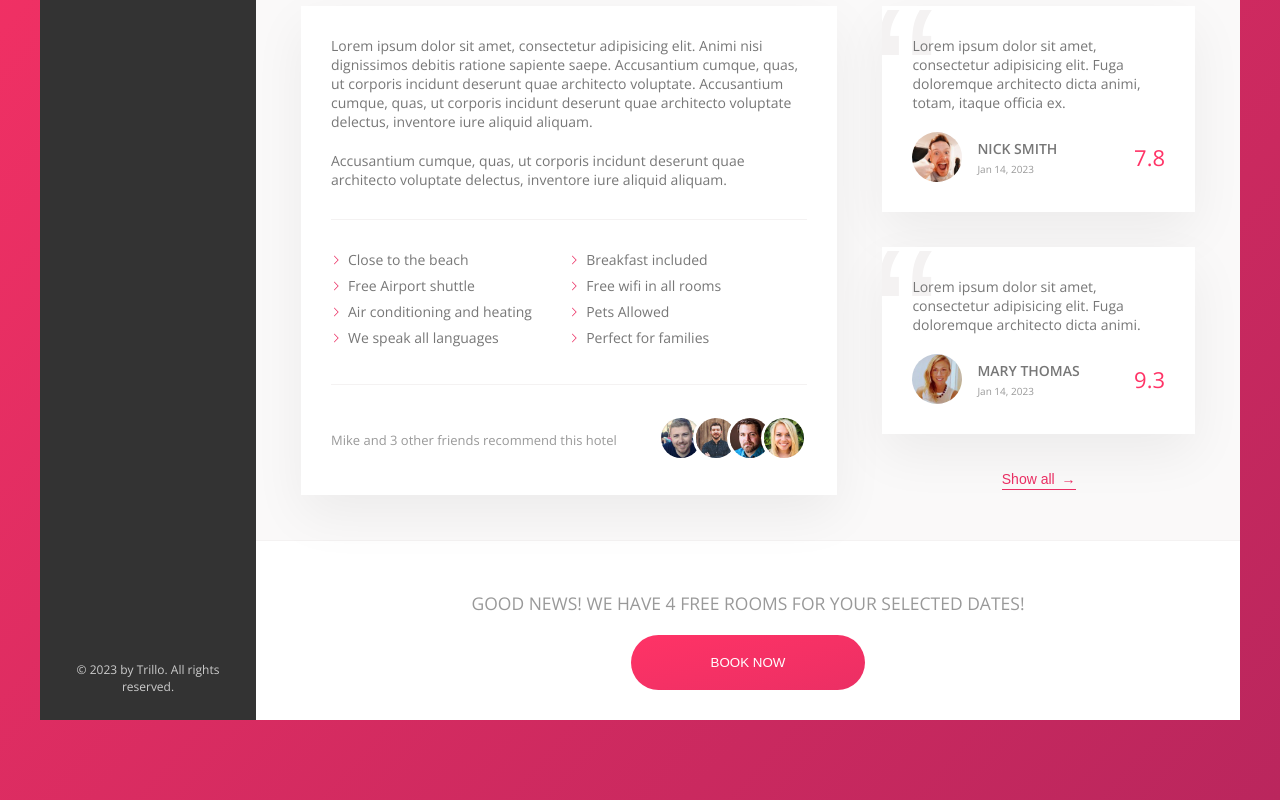
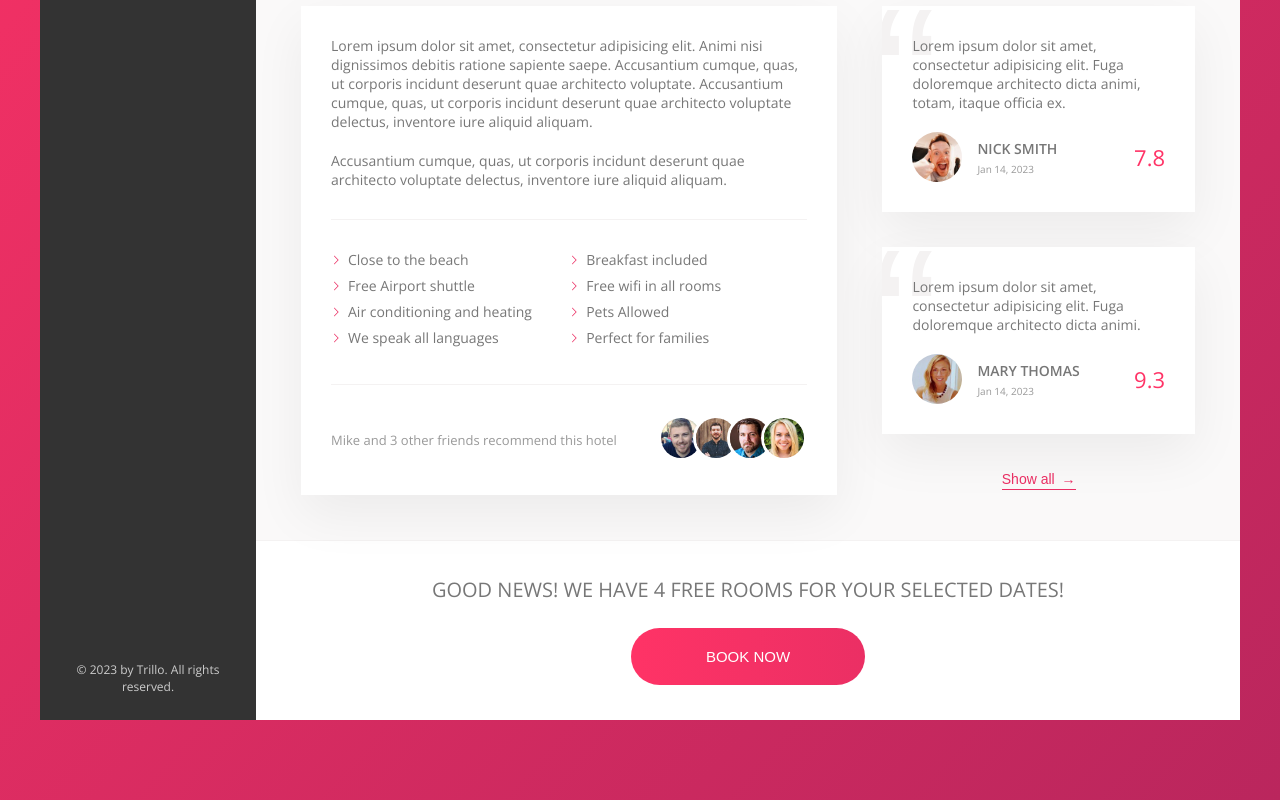
Before and after one commit to NikhilMudgal/Trillo, a website: page index.html in a window 1280 px wide. Shown: the part 636-1436 px from the top of the page. Drawn offline with nearby package versions, Linux system fonts and the light colour scheme.

Commit message:
Designed Action Section(Course)

```diff
--- a/index.html
+++ b/index.html
@@ -189,12 +189,13 @@
                             </div>
                         </div>
                     </div>
-                    <section class="action">
-                        <div class="action__text">
-                            good news! we have 4 free rooms for your selected dates!
-                        </div>
-                        <button class="action__button">Book Now</button>
-                    </section>
+                    <div class="cta">
+                        <h2 class="cta__book-now">good news! we have 4 free rooms for your selected dates! </h2>
+                        <button class="btn">
+                            <span class="btn__visible">Book Now</span>
+                            <span class="btn__invisible">Only 4 Rooms left</span>
+                        </button>
+                    </div>
                 </main>
             </div>
         </div>
--- a/sass/_components.scss
+++ b/sass/_components.scss
@@ -460,26 +460,49 @@
 }
 
 
-////////////////////////////////////
-/// action
+//////////////////////////////
+/// Call to action
 
-.action {
+.cta {
+    padding: 3.5rem;
+    text-align: center;
     background-color: var(--color-white);
-    text-align: center;
-    padding: 3rem 1.5rem;
-    font-size: 1.75rem;
-    &__text {
+    &__book-now {
+        font-size: 2rem;
+        font-weight: 300;
         text-transform: uppercase;
-        color: var(--color-grey-dark-3);
-        padding: 2rem 0;
+        margin-bottom: 2.5rem;
+    }
+}
+
+
+//////////////////////////////////////
+/// call to action button
+
+.btn {
+
+    font-size: 1.5rem;
+    border: none;
+    font-weight: 300;
+    text-transform: uppercase;
+    border-radius: 100px;
+    background-image: linear-gradient(to right, var(--color-primary-light), var(--color-primary));
+    color: var(--color-white);
+    position: relative;
+    overflow: hidden;
+
+    &__visible {
+        display: inline-block;
+        padding: 2rem 7.5rem;
     }
 
-    &__button {
-        color: var(--color-white);
-        padding: 2rem 8rem;
-        border-radius: 30px;
-        text-transform: uppercase;
-        border: none;
-        background-image: linear-gradient(to right bottom, var(--color-primary-light), var(--color-primary));
+    &__invisible {
+        display: inline-block;
+        position: absolute;
+        left: 0;
+        top: -100%;
+        padding: 2rem 0;
+        height: 100%;
+        width: 100%;
     }
 }
```
Also changed, not shown: css/style.css.
